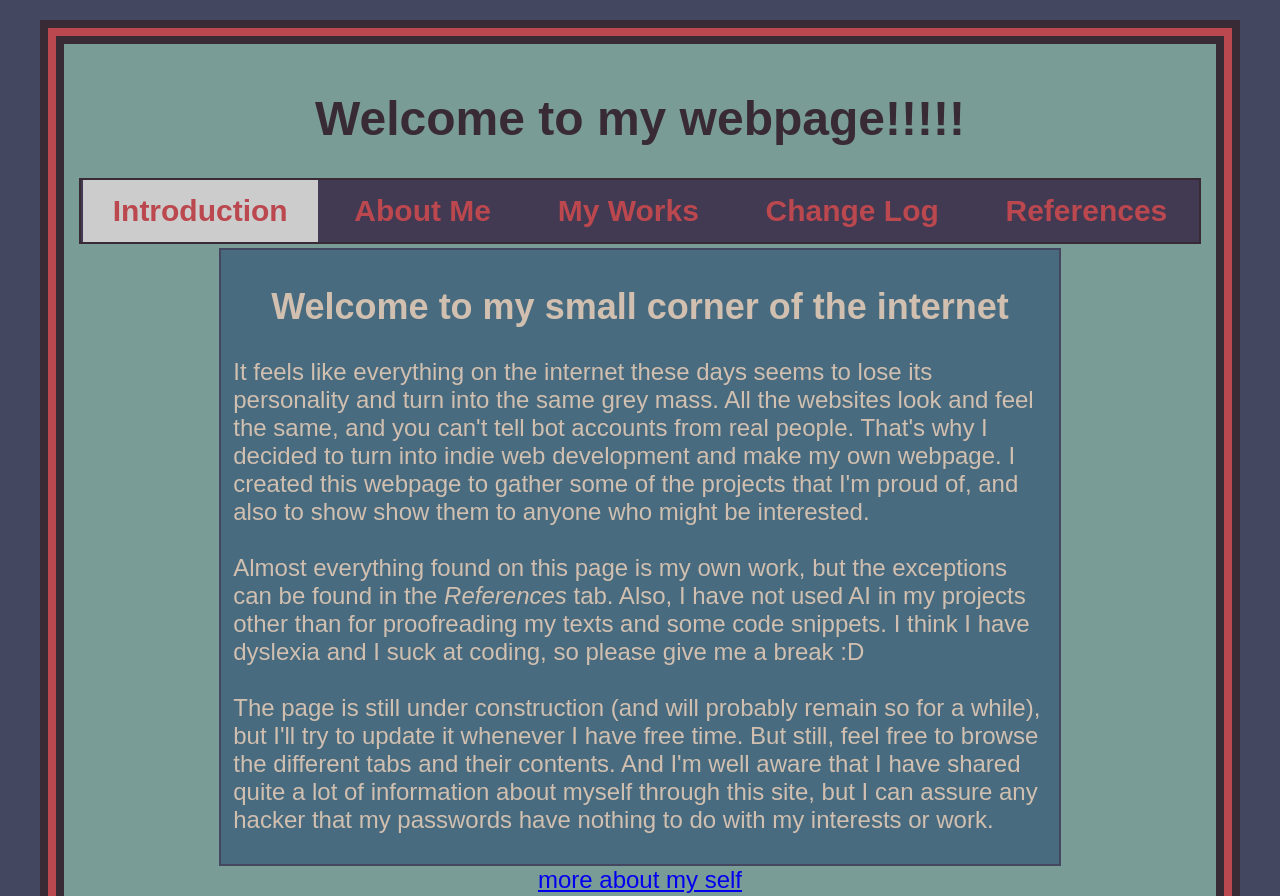
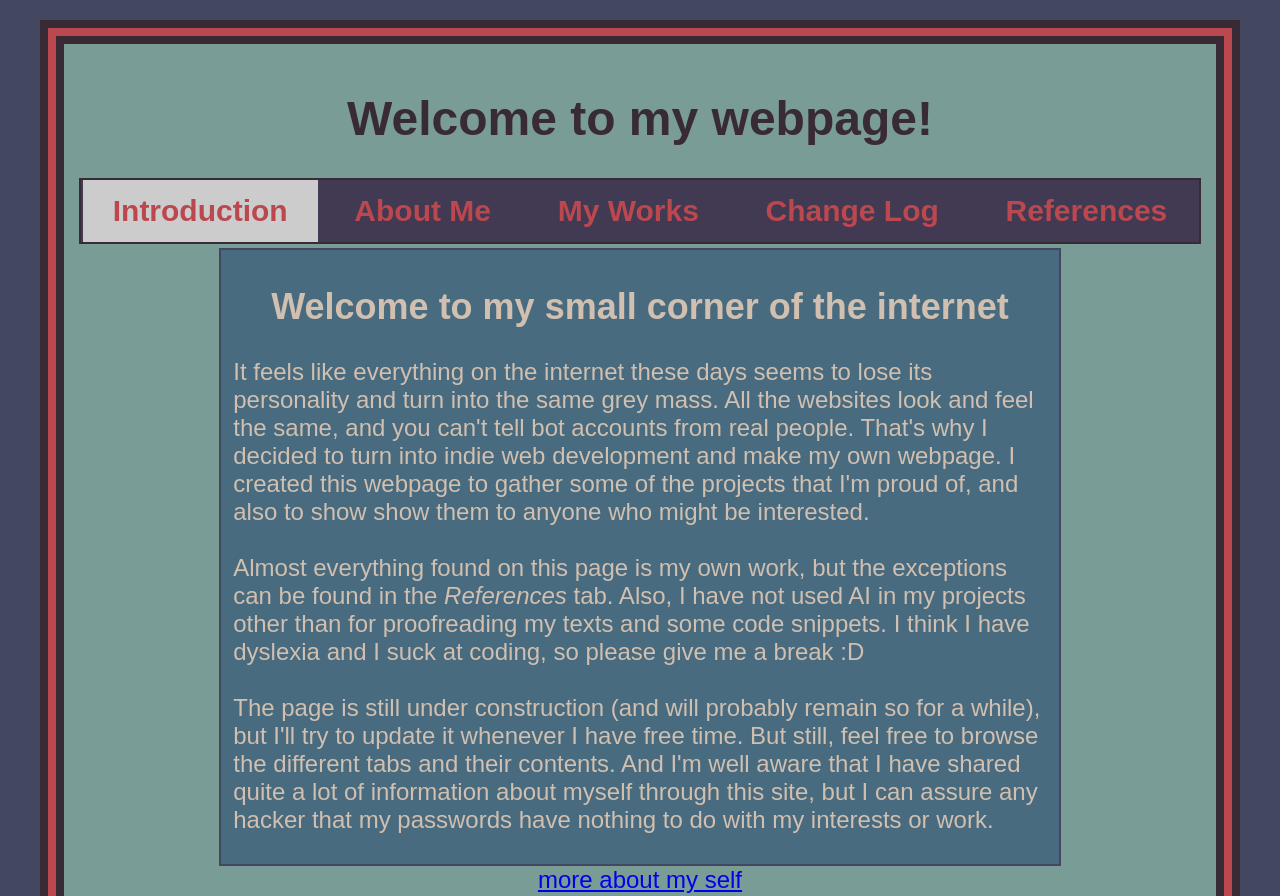
Before and after one commit to Joonas-Le/Joonas-Le.github.io, a plain HTML site: page index.html in a window 1280 px wide. Shown: the top 896 px of the page. Drawn offline with Linux system fonts and the light colour scheme.

Commit message:
Please work 4

```diff
--- a/index.html
+++ b/index.html
@@ -10,7 +10,7 @@
 
 <body>
   <div class="Container">
-    <h1>Welcome to my webpage!!!!!</h1>
+    <h1>Welcome to my webpage!</h1>
 
     <!-- Tabs -->
     <div class="tab">
```
